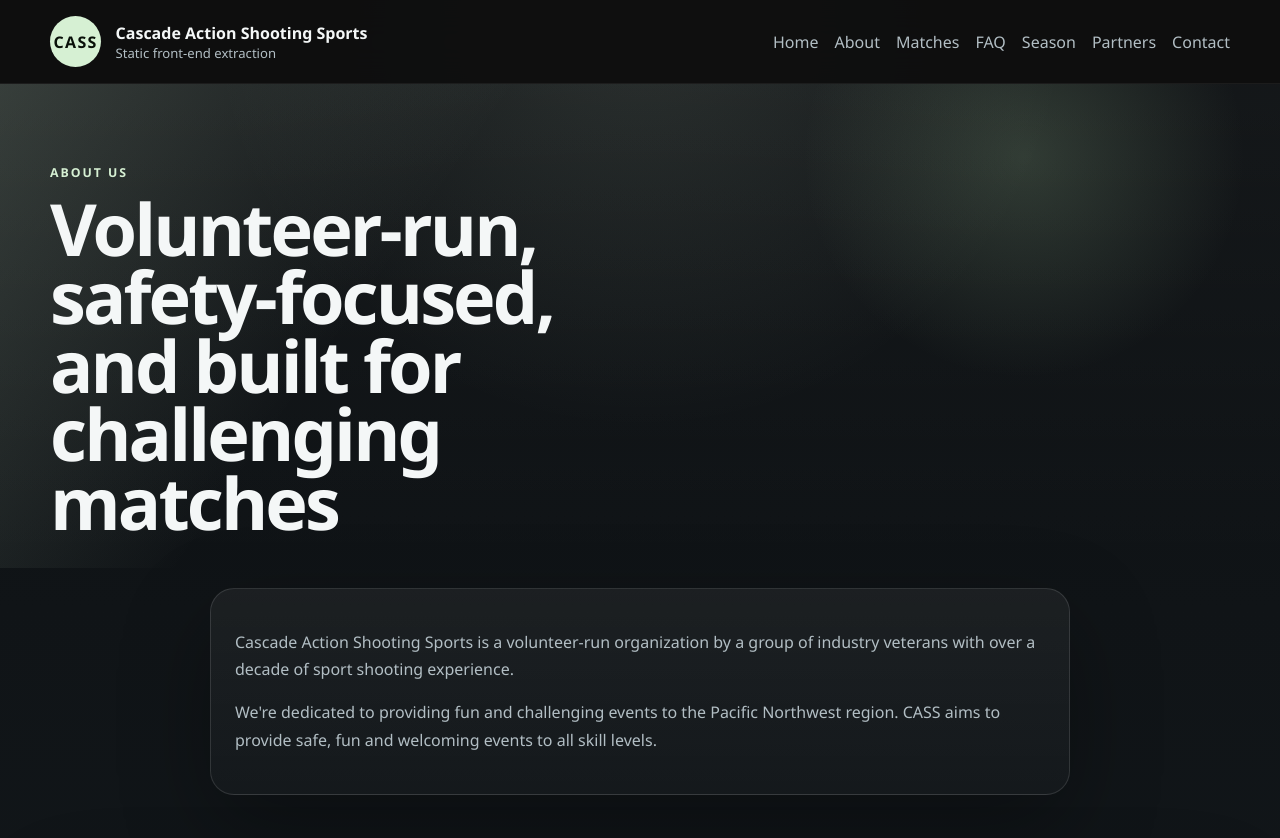
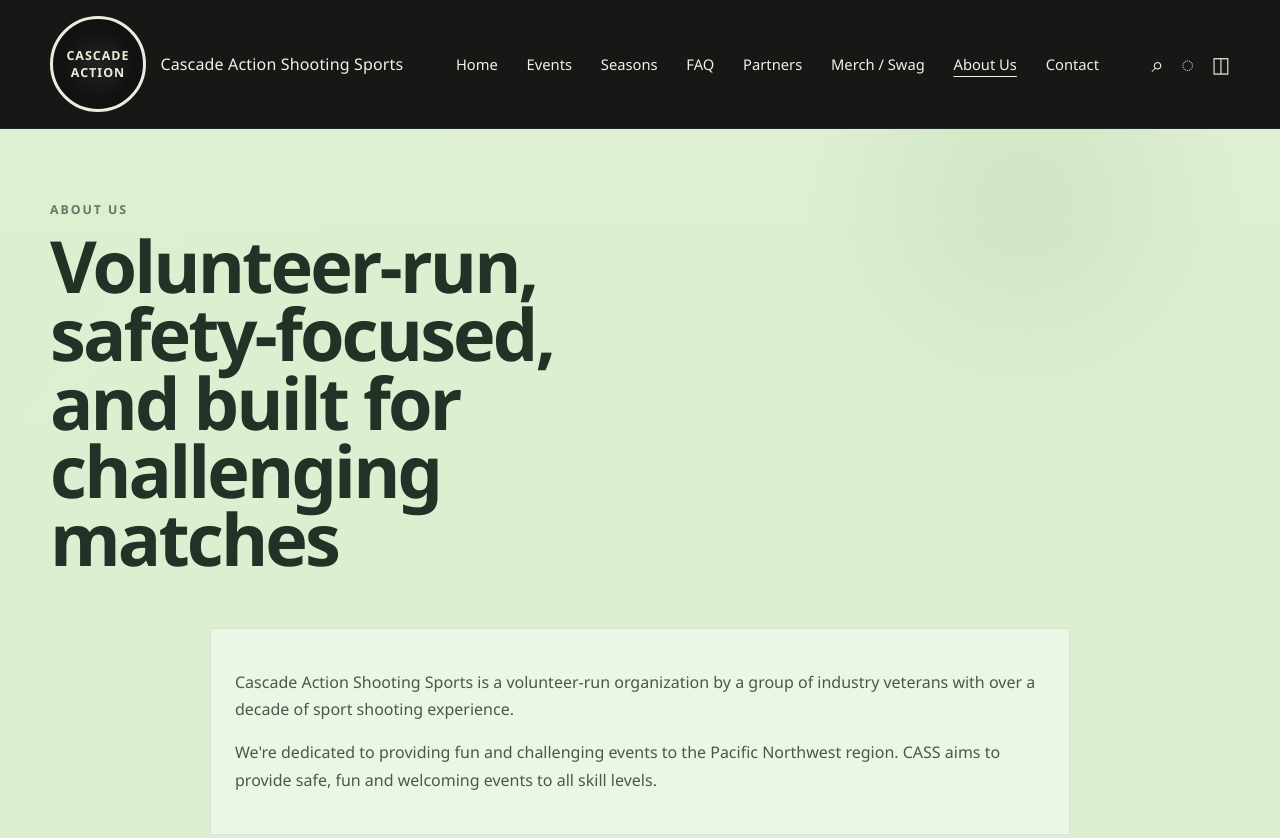
Before and after one commit to michael-kato/cass, a plain HTML site: page about-us.html in a window 1280 px wide. Shown: the top 838 px of the page. Drawn offline with Linux system fonts and the light colour scheme.

Commit message:
redesign of other pages to match the new design of the home page

```diff
--- a/about-us.html
+++ b/about-us.html
@@ -10,21 +10,27 @@
   <body data-page="about">
     <a class="skip-link" href="#main">Skip to content</a>
     <header class="topbar">
-      <div class="wrap topbar-inner">
+      <div class="wrap topbar-inner home-topbar-inner">
         <a class="brand" href="index.html">
-          <span class="brand-mark">CASS</span>
-          <span class="brand-copy"><strong>Cascade Action Shooting Sports</strong><span>Static front-end extraction</span></span>
+          <span class="brand-seal">Cascade Action</span>
+          <span class="brand-copy"><strong>Cascade Action Shooting Sports</strong></span>
         </a>
         <button class="menu-toggle" type="button" aria-expanded="false" aria-controls="site-nav" data-menu-toggle>Menu</button>
-        <nav class="site-nav" id="site-nav" data-menu>
+        <nav class="site-nav home-nav" id="site-nav" data-menu>
           <a href="index.html">Home</a>
-          <a href="about-us.html">About</a>
-          <a href="matches.html">Matches</a>
+          <a href="matches.html">Events</a>
+          <a href="season-system.html">Seasons</a>
           <a href="faq.html">FAQ</a>
-          <a href="season-system.html">Season</a>
           <a href="partners.html">Partners</a>
+          <a href="index.html#merch">Merch / Swag</a>
+          <a href="about-us.html">About Us</a>
           <a href="contact.html">Contact</a>
         </nav>
+        <div class="utility-icons" aria-label="Utility actions">
+          <span class="utility-icon" aria-hidden="true">⌕</span>
+          <span class="utility-icon" aria-hidden="true">◌</span>
+          <span class="utility-icon" aria-hidden="true">◫</span>
+        </div>
       </div>
     </header>
 
--- a/assets/site.css
+++ b/assets/site.css
@@ -25,9 +25,7 @@
   margin: 0;
   color: var(--text);
   font-family: "Segoe UI", Tahoma, Geneva, Verdana, sans-serif;
-  background:
-    radial-gradient(circle at top, rgba(214, 240, 211, 0.12), transparent 25%),
-    linear-gradient(180deg, #0a0d0f 0%, var(--bg) 38%, #13191d 100%);
+  background: #ddefd0;
 }
 
 a {
@@ -125,6 +123,12 @@
   font-size: 0.82rem;
 }
 
+.brand-copy strong {
+  color: #f2f0e8;
+  font-weight: 500;
+  letter-spacing: 0.01em;
+}
+
 .site-nav {
   display: flex;
   gap: 1rem;
@@ -167,6 +171,7 @@
 .home-nav a.is-active {
   text-decoration: underline;
   text-underline-offset: 0.35rem;
+  color: #f2f0e8;
 }
 
 .utility-icons {
@@ -380,11 +385,12 @@
 
 .page-main {
   padding-bottom: 3rem;
+  background: #ddefd0;
 }
 
 .page-hero.compact .wrap {
   position: relative;
-  padding: 5rem 0 2rem;
+  padding: 4.5rem 0 2.2rem;
 }
 
 h1,
@@ -403,12 +409,13 @@
 .page-hero h1 {
   max-width: 14ch;
   font-size: clamp(2.5rem, 6vw, 4.5rem);
+  color: #233126;
 }
 
 .eyebrow,
 .card-label {
   margin: 0 0 0.8rem;
-  color: var(--accent);
+  color: #667767;
   text-transform: uppercase;
   letter-spacing: 0.16em;
   font-size: 0.77rem;
@@ -420,8 +427,11 @@
 .details-body p,
 .placeholder-card p,
 .banner-panel p,
-.info-card li {
-  color: var(--muted);
+.info-card li,
+.panel p,
+.image-placeholder,
+.footer-grid p {
+  color: #49584c;
   line-height: 1.7;
 }
 
@@ -486,10 +496,10 @@
 .banner-panel,
 .faq-list details,
 .image-placeholder {
-  background: linear-gradient(180deg, rgba(255, 255, 255, 0.05), rgba(255, 255, 255, 0.02));
-  border: 1px solid var(--line);
-  border-radius: var(--radius);
-  box-shadow: var(--shadow);
+  background: rgba(255, 255, 255, 0.42);
+  border: 1px solid rgba(73, 88, 76, 0.12);
+  border-radius: 0;
+  box-shadow: none;
 }
 
 .panel,
@@ -581,14 +591,19 @@
 }
 
 .site-footer {
-  border-top: 1px solid var(--line);
+  border-top: 1px solid rgba(73, 88, 76, 0.14);
   margin-top: 2rem;
+  background: #ddefd0;
 }
 
 .footer-links {
   display: flex;
   gap: 1rem;
   flex-wrap: wrap;
+}
+
+.footer-links a {
+  color: #49584c;
 }
 
 @media (max-width: 900px) {
--- a/assets/site.js
+++ b/assets/site.js
@@ -10,10 +10,19 @@
 
 const page = document.body.dataset.page;
 if (page) {
+  const pageHrefMap = {
+    home: 'index.html',
+    about: 'about-us.html',
+    matches: 'matches.html',
+    faq: 'faq.html',
+    contact: 'contact.html',
+    season: 'season-system.html',
+    partners: 'partners.html',
+    archive: 'match-archive.html',
+  };
+
   document.querySelectorAll('.site-nav a').forEach((link) => {
-    const match =
-      (page === 'home' && link.getAttribute('href') === 'index.html') ||
-      link.getAttribute('href') === `${page}.html`;
+    const match = link.getAttribute('href') === pageHrefMap[page];
     if (match) link.classList.add('is-active');
   });
 }
```
Also changed, not shown: contact.html (+13 -7 lines), faq.html (+13 -7 lines), match-archive.html (+13 -7 lines), matches.html (+13 -7 lines), partners.html (+13 -7 lines), season-system.html (+13 -7 lines).
